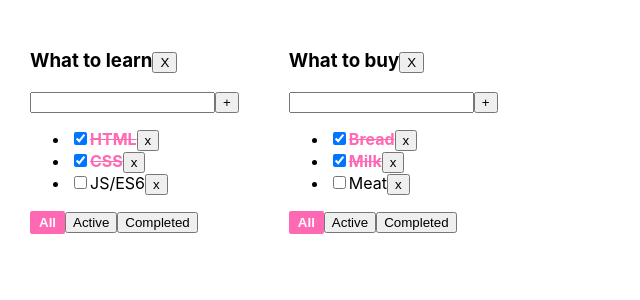
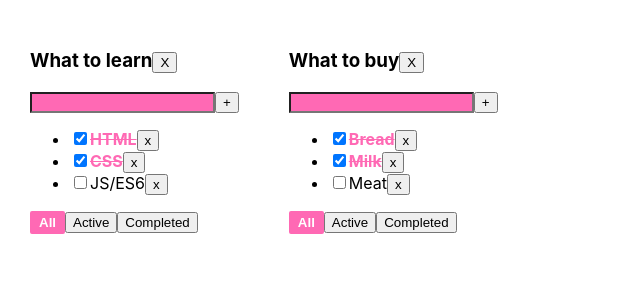
Before and after one commit to alexDose/todolist-playlist, a React (Create React App) app: page / in a window 1280 px wide. Shown: the top 300 px of the page, without its empty margins (0-640 px from the left). Built offline with nearby package versions, Linux system fonts and the light colour scheme.

Commit message:
5 lesson

```diff
--- a/src/App.css
+++ b/src/App.css
@@ -24,3 +24,7 @@
   border: 3px solid hotpink;
   outline: none;
 }
+input {
+  background: hotpink;
+  color: white;
+}
```
Also changed, not shown: src/App.tsx (+1 -9 lines), src/logo.svg (deleted).
